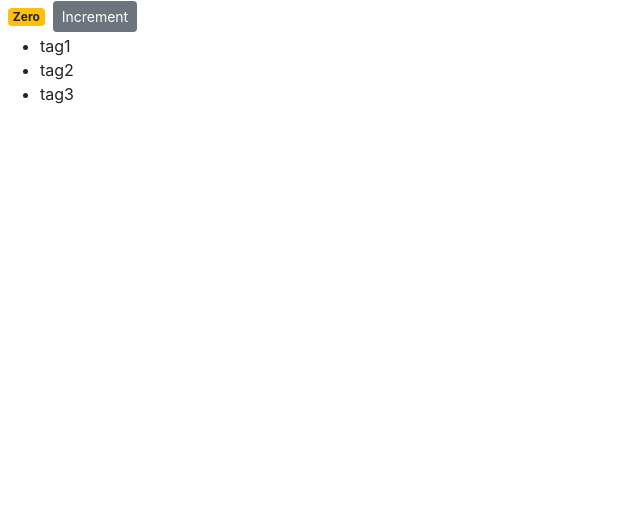
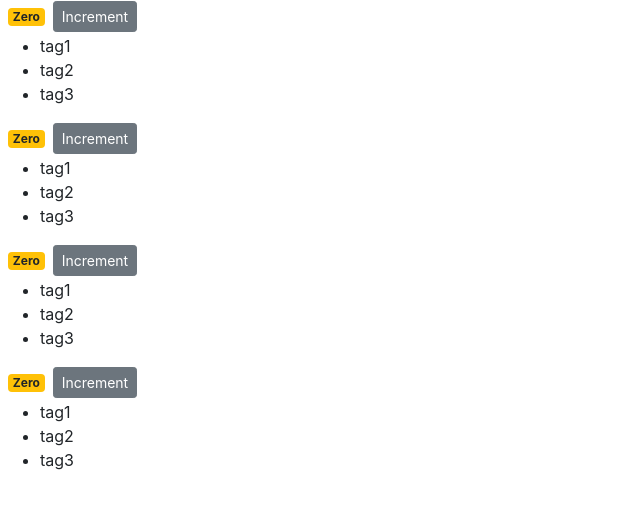
Before and after one commit to GraceUmutesi/cartfunct-app, a React (Create React App) app: page / in a window 1280 px wide. Shown: the top 508 px of the page, without its empty margins (0-640 px from the left). Built offline with nearby package versions, Linux system fonts and the light colour scheme.

Commit message:
composing components

```diff
--- /dev/null
+++ b/src/components/counters.jsx
@@ -0,0 +1,19 @@
+import React, { Component } from 'react';
+import Counter from './counterComponent';
+class Counters extends Component {
+    state = {
+        counters:[
+            {id:1,value:0},
+            {id:2,value:0},
+            {id:3,value:0},
+            {id:4,value:0}
+        ]
+     }
+    render() {
+        return (<div>
+            {this.state.counters.map(counter=><Counter key={counter.id}/>)}
+        </div>);
+    }
+}
+
+export default Counters;
--- a/src/index.js
+++ b/src/index.js
@@ -4,11 +4,11 @@
 import App from './App';
 import reportWebVitals from './reportWebVitals';
 import 'bootstrap/dist/css/bootstrap.css';
-import Counter from './components/counterComponent'
+import Counters from './components/counters'
 
 ReactDOM.render(
   // <React.StrictMode>
-    <Counter />,
+    <Counters />,
   // </React.StrictMode>,
   document.getElementById('root')
 );
```
